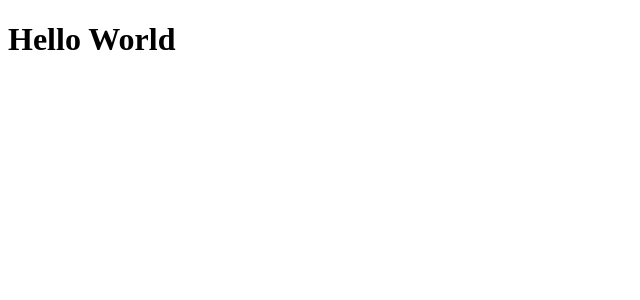
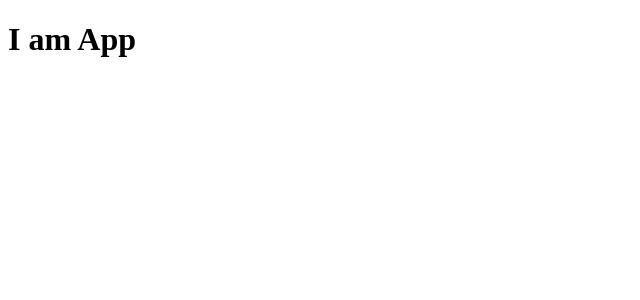
Before and after one commit to 011Jorge/maxfilm-drone, a React (Vite) app: page / in a window 1280 px wide. Shown: the top 300 px of the page, without its empty margins (0-640 px from the left). Built offline with nearby package versions, Linux system fonts and the light colour scheme.

Commit message:
:tada: new first commit

```diff
--- a/src/App.jsx
+++ b/src/App.jsx
@@ -1,9 +1,5 @@
 function App() {
-  return (
-    <div>
-      <h1>Hello World</h1>
-    </div>
-  );
+  return <h1>I am App</h1>;
 }
 
 export default App;
```
Also changed, not shown: package.json (+7 -7 lines), .eslintrc.cjs, 1 other file (tests, documents, lock files or other folders).
